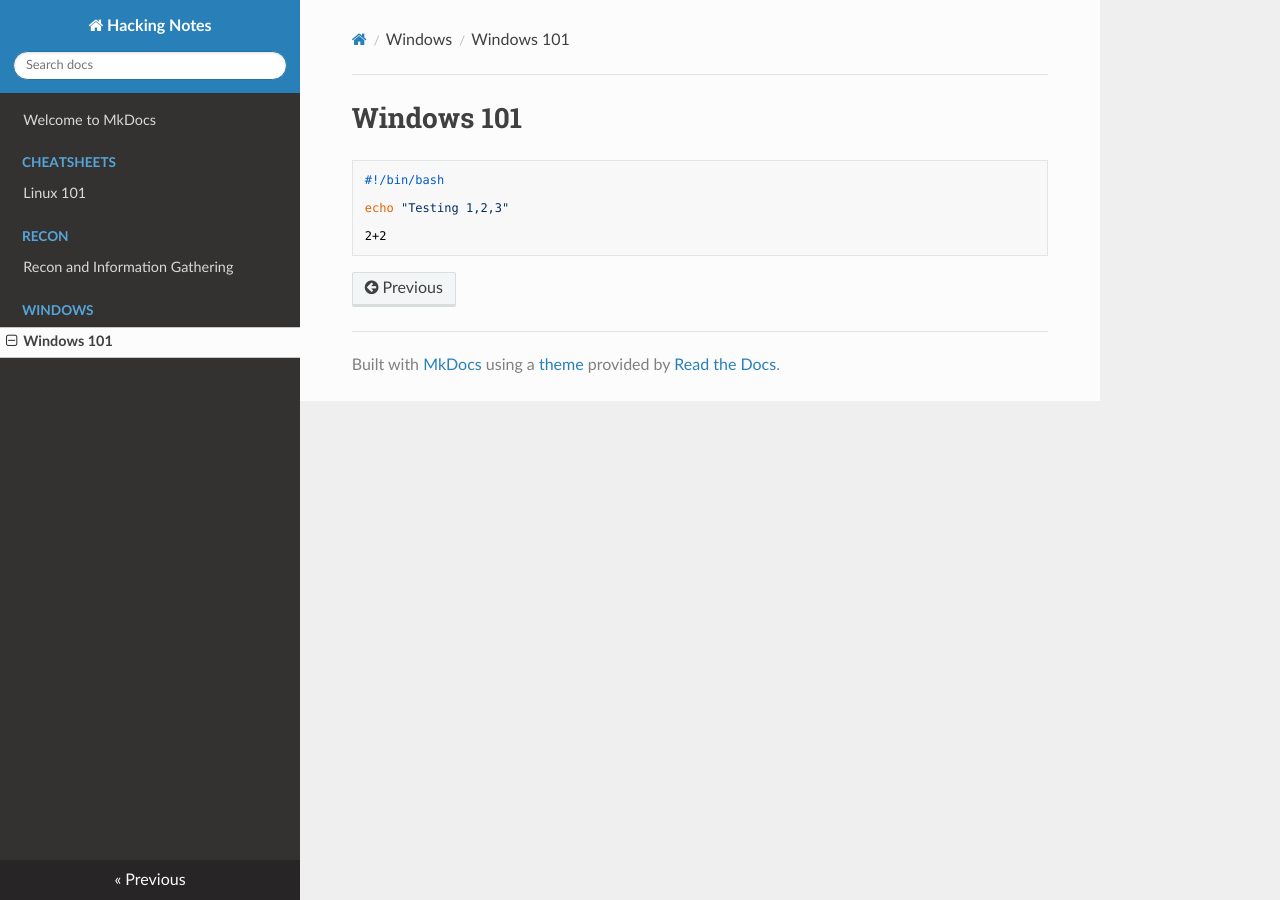
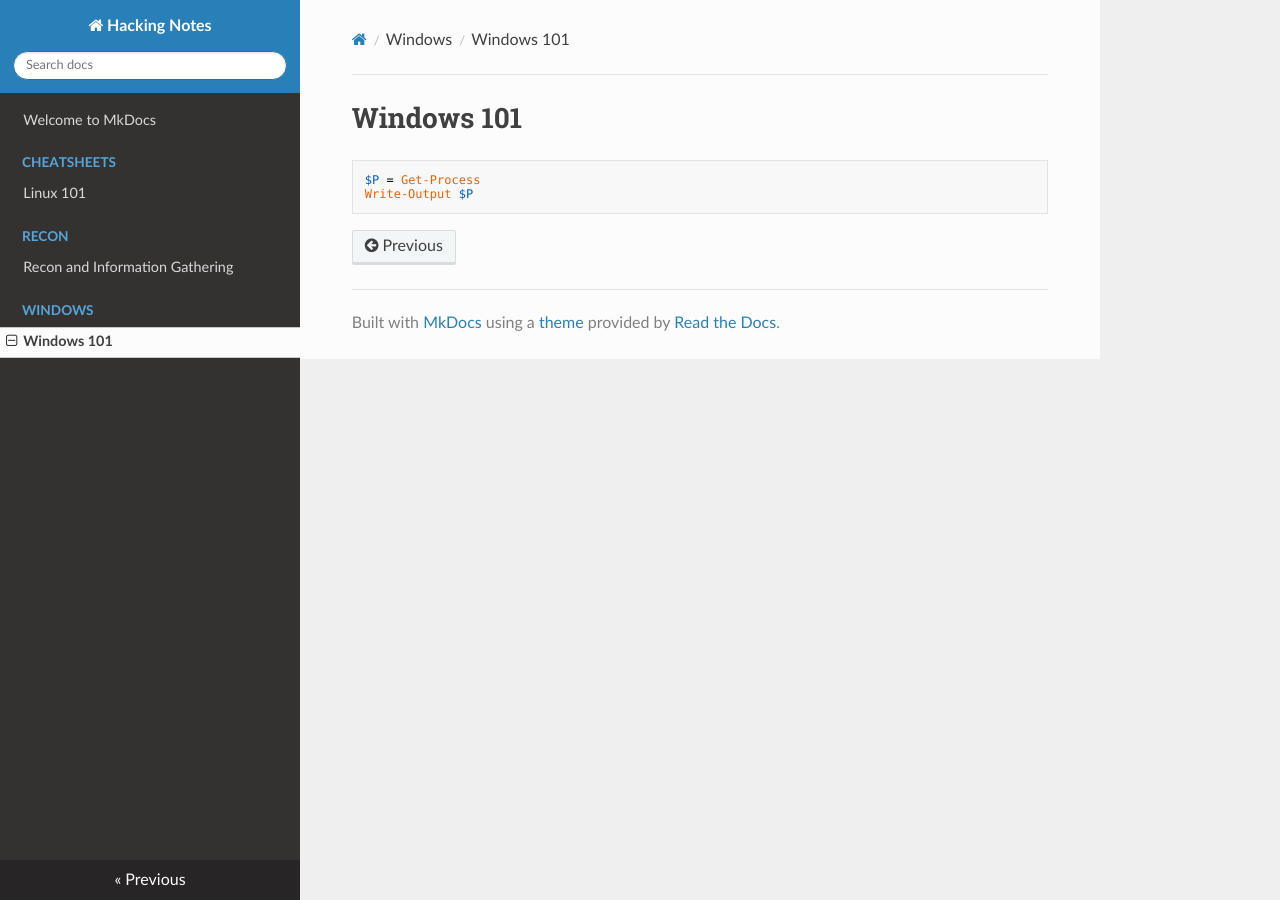
Before and after one commit to bull-sec/hacking-notes, an MkDocs documentation site: the page built from docs/Windows/windows_101.md, in a window 1280 px wide. Built offline with MkDocs 1.6.1, drawn with Linux system fonts in a browser that asks for light colours; nearby versions of some CDN libraries.

````diff
--- a/docs/Windows/windows_101.md
+++ b/docs/Windows/windows_101.md
@@ -1,9 +1,6 @@
 # Windows 101
 
-```bash
-#!/bin/bash
-
-echo "Testing 1,2,3"
-
-2+2
+```powershell
+$P = Get-Process
+Write-Output $P
 ```
````
Also changed, not shown: docs/Cheatsheets/linux.md (+0 -10 lines), site/Cheatsheets/linux/index.html, site/Windows/windows_101/index.html, site/index.html, site/search/search_index.json, 1 other file.
